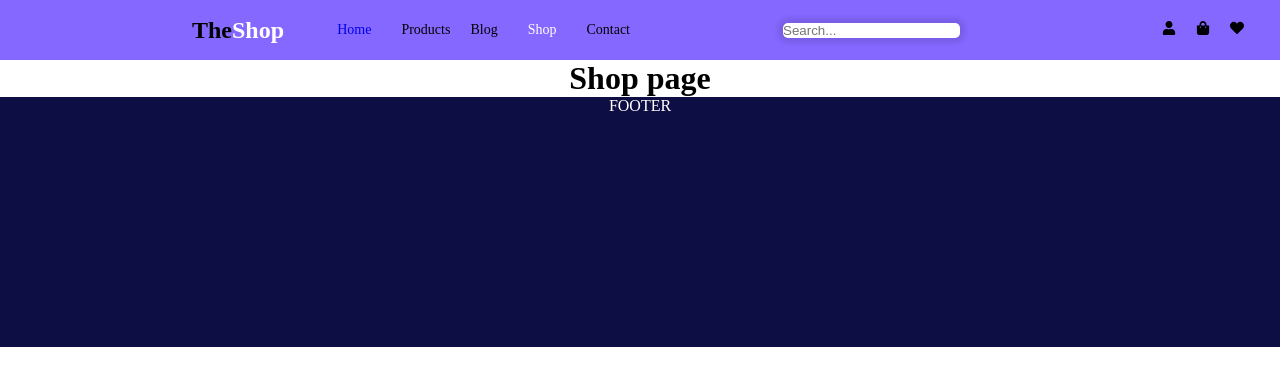
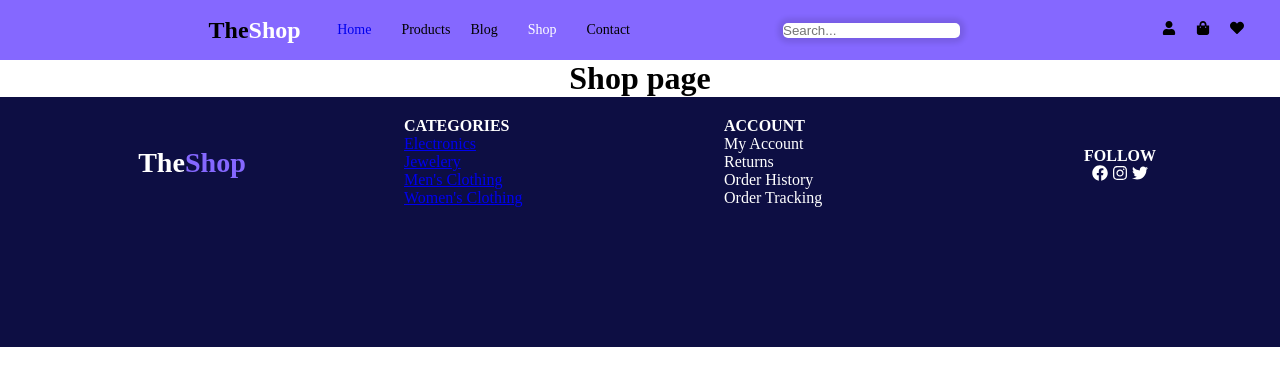
Before and after one commit to sevalyy/webshop-frontend, a React (Create React App) app: page /shop in a window 1280 px wide. Shown: the top 386 px of the page. Built offline with nearby package versions, Linux system fonts and the light colour scheme; a web font is replaced by a local one.

Commit message:
footer without category pages

```diff
--- a/src/components/Banner/style.css
+++ b/src/components/Banner/style.css
@@ -44,11 +44,11 @@
 
 .two-thirds {
   padding: 100px;
-  width: calc(100% * 2 / 3);
+  width: calc(100% * 3 / 5);
   flex: none;
 }
 
-@media (max-width: 600px) {
+@media (max-width: 800px) {
   .row {
     flex-direction: column;
   }
@@ -56,11 +56,12 @@
     padding: 0px;
   }
   .two-thirds {
-    padding: 0px;
+    padding: 0 0 20px 0;
   }
   .row > * {
     width: 100%;
-    flex: none;
+    /* flex: none; */
+    flex-wrap: wrap;
   }
 
   .row .row {
--- a/src/components/Footer/index.jsx
+++ b/src/components/Footer/index.jsx
@@ -1,9 +1,46 @@
+import { Link } from "react-router-dom";
 import "./style.css";
+import { FaFacebook, FaInstagram, FaTwitter } from "react-icons/fa";
 
 const Footer = () => {
   return (
-    <div>
-      <div className="footer">FOOTER</div>
+    <div className="footer">
+      <div className="logo">
+        {" "}
+        <h3>
+          The<span className="footerLogo">Shop</span>
+        </h3>
+      </div>
+      <div className="categories">
+        <h4>CATEGORIES</h4>
+        <div className="categoryLink visit">
+          <p>
+            <Link to={"/shop"}>Electronics</Link>
+          </p>
+          <p>
+            <Link to={"/shop"}>Jewelery</Link>
+          </p>
+          <p>
+            <Link to={"/shop"}>Men's Clothing</Link>
+          </p>
+          <p>
+            <Link to={"/shop"}>Women's Clothing</Link>
+          </p>
+        </div>
+      </div>
+      <div className="account">
+        <h4>ACCOUNT</h4>
+        <p>My Account</p>
+        <p>Returns</p>
+        <p>Order History</p>
+        <p>Order Tracking</p>
+      </div>
+      <div className="follow">
+        <h4>FOLLOW</h4>
+        <p>
+          <FaFacebook /> <FaInstagram /> <FaTwitter />
+        </p>
+      </div>
     </div>
   );
 };
--- a/src/components/Footer/style.css
+++ b/src/components/Footer/style.css
@@ -2,4 +2,34 @@
   background-color: #0d0e43;
   height: 250px;
   color: #fff;
+  display: flex;
+  flex-direction: row;
+  flex-wrap: wrap;
 }
+
+.logo {
+  width: 30%;
+  padding: 50px 0;
+}
+.footerLogo {
+  color: #8568ff;
+}
+.categories {
+  width: 25%;
+  text-align: left;
+  padding: 20px;
+}
+
+.visit a:visited {
+  color: #8568ff;
+}
+
+.account {
+  width: 25%;
+  text-align: left;
+  padding: 20px;
+}
+.follow {
+  width: 15%;
+  padding: 50px 0;
+}
--- a/src/components/NavBar/index.jsx
+++ b/src/components/NavBar/index.jsx
@@ -1,8 +1,8 @@
-import './style.css';
-import axios from 'axios';
-import { useEffect, useState } from 'react';
-import { useParams, NavLink } from 'react-router-dom';
-import { FaBeer, FaHeart, FaShoppingBag, FaUser } from 'react-icons/fa';
+import "./style.css";
+import axios from "axios";
+import { useEffect, useState } from "react";
+import { useParams, NavLink } from "react-router-dom";
+import { FaHeart, FaShoppingBag, FaUser } from "react-icons/fa";
 
 const NavBar = () => {
   return (
@@ -10,7 +10,7 @@ const NavBar = () => {
       <div className="green-box">
         <div className="links-logo">
           <h1 className="logo">
-            The<span>Shop</span>
+            The<span className="span">Shop</span>
           </h1>
           <ul className="nav-list">
             <li>
@@ -18,7 +18,7 @@ const NavBar = () => {
                 to="/"
                 className="links"
                 style={({ isActive }) =>
-                  isActive ? { color: 'white' } : undefined
+                  isActive ? { color: "white" } : undefined
                 }
               >
                 Home
@@ -31,7 +31,7 @@ const NavBar = () => {
                 to="/shop"
                 className="links"
                 style={({ isActive }) =>
-                  isActive ? { color: 'white' } : undefined
+                  isActive ? { color: "white" } : undefined
                 }
               >
                 Shop
--- a/src/components/NavBar/style.css
+++ b/src/components/NavBar/style.css
@@ -38,7 +38,7 @@
   font-size: 24px;
 }
 
-.logo span {
+.span {
   color: white;
 }
 
```
